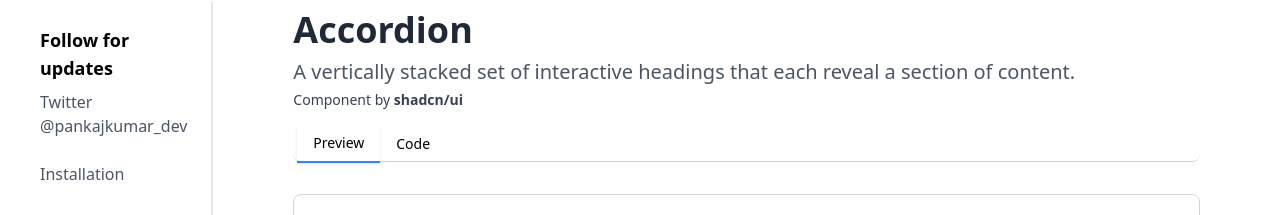
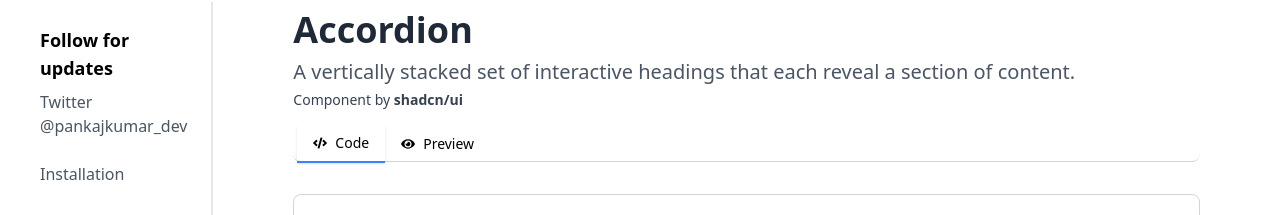
Before and after one commit to rishavchand/ui-unify, a Next.js app: page /components/Accordion in a window 1280 px wide. Shown: the part 226-441 px from the top of the page. Built offline with nearby package versions, Linux system fonts and the light colour scheme.

Commit message:
feat: simplify CodePreview component by removing tab name props and adding icons

```diff
--- a/app/(components)/components/Accordion/page.tsx
+++ b/app/(components)/components/Accordion/page.tsx
@@ -28,13 +28,11 @@ const page = () => {
       </div>
       <div className="mt-4 w-full max-h-full overflow-auto">
         <CodePreview
-          tab1Name="Preview"
           tab1Content={
             <div>
               <AccordionDemo />
             </div>
           }
-          tab2Name="Code"
           tab2Content={
             <div className="">
               <CodeBlockDemo
--- /dev/null
+++ b/components/Installation.tsx
@@ -0,0 +1,42 @@
+import { Tabs, TabsContent, TabsList, TabsTrigger } from '@/components/ui/tabs';
+
+interface TabsProps {
+  tab1Name: string;
+  tab1Content: React.ReactNode;
+  tab2Name: string;
+  tab2Content: React.ReactNode;
+}
+
+export function CodePreview({
+  tab1Name,
+  tab1Content,
+  tab2Name,
+  tab2Content,
+}: TabsProps) {
+  return (
+    <Tabs defaultValue={tab1Name} className="overflow-hidden h-full">
+      <TabsList className="flex w-full justify-start border-b border-gray-300 dark:border-gray-700">
+        <TabsTrigger
+          value={tab1Name}
+          className="px-4 py-2 border-b-2 border-transparent data-[state=active]:border-b-blue-500 dark:data-[state=active]:border-b-blue-400 data-[state=active]:rounded-none"
+        >
+          {tab1Name}
+        </TabsTrigger>
+        <TabsTrigger
+          value={tab2Name}
+          className="px-4 py-2 data-[state=active]:border-b-2 data-[state=active]:border-b-blue-500 dark:data-[state=active]:border-b-blue-400 data-[state=active]:rounded-none"
+        >
+          {tab2Name}
+        </TabsTrigger>
+      </TabsList>
+      <div className="mt-8 border max-h-96 border-gray-300 dark:border-gray-700 rounded-lg ">
+        <TabsContent className="p-8  max-h-96 overflow-auto " value={tab1Name}>
+          {tab1Content}
+        </TabsContent>
+        <TabsContent className="p-2 max-h-96 overflow-auto " value={tab2Name}>
+          {tab2Content}
+        </TabsContent>
+      </div>
+    </Tabs>
+  );
+}
--- a/components/ui/CodePreview.tsx
+++ b/components/ui/CodePreview.tsx
@@ -1,39 +1,35 @@
 import { Tabs, TabsContent, TabsList, TabsTrigger } from '@/components/ui/tabs';
+import { FaCode, FaEye } from 'react-icons/fa';
 
 interface TabsProps {
-  tab1Name: string;
   tab1Content: React.ReactNode;
-  tab2Name: string;
   tab2Content: React.ReactNode;
 }
 
-export function CodePreview({
-  tab1Name,
-  tab1Content,
-  tab2Name,
-  tab2Content,
-}: TabsProps) {
+export function CodePreview({ tab1Content, tab2Content }: TabsProps) {
   return (
-    <Tabs defaultValue={tab1Name} className="overflow-hidden h-full">
+    <Tabs defaultValue="Code" className="overflow-hidden h-full">
       <TabsList className="flex w-full justify-start border-b border-gray-300 dark:border-gray-700">
         <TabsTrigger
-          value={tab1Name}
-          className="px-4 py-2 border-b-2 border-transparent data-[state=active]:border-b-blue-500 dark:data-[state=active]:border-b-blue-400 data-[state=active]:rounded-none"
+          value="Code"
+          className="px-4 py-2 border-b-2 border-transparent data-[state=active]:border-b-blue-500 dark:data-[state=active]:border-b-blue-400 data-[state=active]:rounded-none flex items-center"
         >
-          {tab1Name}
+          <FaCode className="mr-2" />
+          Code
         </TabsTrigger>
         <TabsTrigger
-          value={tab2Name}
-          className="px-4 py-2 data-[state=active]:border-b-2 data-[state=active]:border-b-blue-500 dark:data-[state=active]:border-b-blue-400 data-[state=active]:rounded-none"
+          value="Preview"
+          className="px-4 py-2 data-[state=active]:border-b-2 data-[state=active]:border-b-blue-500 dark:data-[state=active]:border-b-blue-400 data-[state=active]:rounded-none flex items-center"
         >
-          {tab2Name}
+          <FaEye className="mr-2" />
+          Preview
         </TabsTrigger>
       </TabsList>
       <div className="mt-8 border max-h-96 border-gray-300 dark:border-gray-700 rounded-lg ">
-        <TabsContent className="p-8  max-h-96 overflow-auto " value={tab1Name}>
+        <TabsContent className="p-8 max-h-96 overflow-auto" value="Code">
           {tab1Content}
         </TabsContent>
-        <TabsContent className="p-2 max-h-96 overflow-auto " value={tab2Name}>
+        <TabsContent className="p-2 max-h-96 overflow-auto" value="Preview">
           {tab2Content}
         </TabsContent>
       </div>
```
